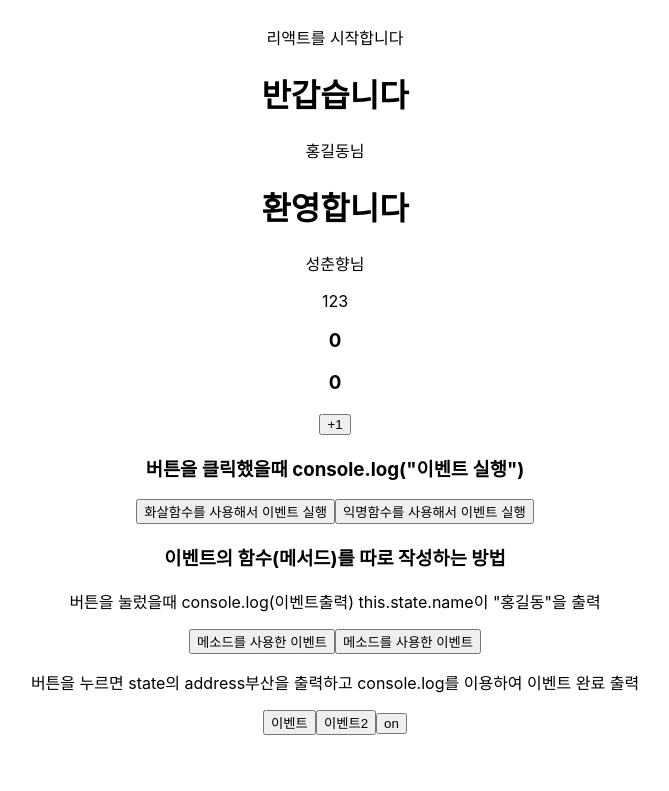
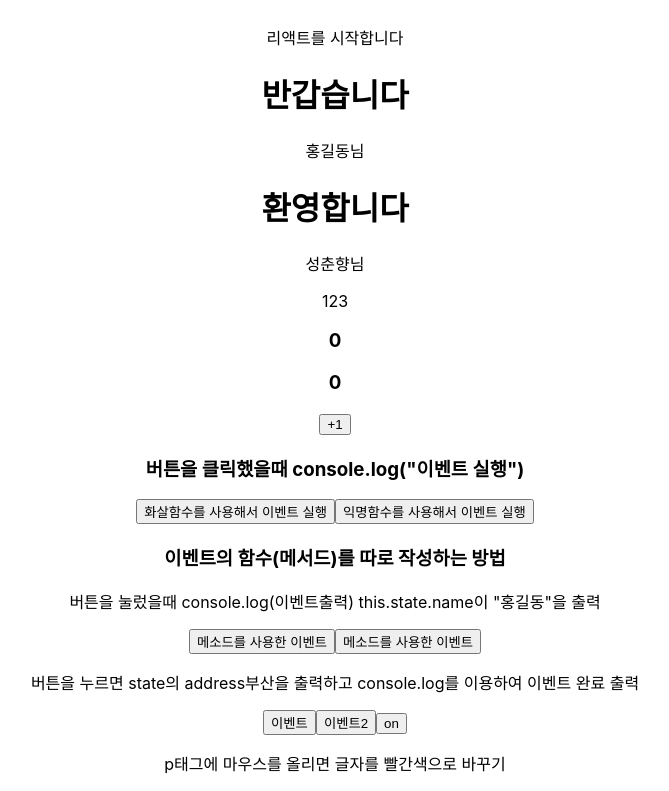
Before and after one commit to djdjdjdfh1/React, a React (Create React App) app in the folder first-react/: page / in a window 1280 px wide. Shown: the part 473-1264 px from the top of the page, without its empty margins (305-974 px from the left). Before the commit the page ends 1208 px from the top, so only its background shows below. Built offline with nearby package versions, Linux system fonts and the light colour scheme; the HTML template or start-up script is replaced by a standard one.

Commit message:
0331 react

```diff
--- a/first-react/src/components/EventComp.jsx
+++ b/first-react/src/components/EventComp.jsx
@@ -7,7 +7,8 @@ export class EventComp extends Component {
         this.state = {
             name: "홍길동",
             address: "부산",
-            toggle: true
+            toggle: true,
+            color: ""
         }
 
         // 메소드에 .bind로 묶어서 this전달
@@ -16,6 +17,7 @@ export class EventComp extends Component {
         this.printEvent = this.printEvent.bind(this);
         this.printAddress = this.printAddress.bind(this);
         this.setToggle = this.setToggle.bind(this);
+        this.changeColor = this.changeColor.bind(this);
         //this.printEvent는 이름
         // 참고) let num = 0; num = num + 1; >> num의 결과: 1
 
@@ -40,6 +42,11 @@ export class EventComp extends Component {
     setToggle() {
         this.setState({toggle: !this.state.toggle})
       }
+
+    // this.setState 통해서 컬러값 수정
+    changeColor() {
+        this.setState({color: "red"});
+    }
 
   render() {
     // render안에서 this = EventComp;
@@ -121,6 +128,17 @@ export class EventComp extends Component {
           >
             {this.state.toggle ? "on" : "off"}
           </button>
+
+          {/* state의 color : ""추가후
+            changeColor 메소드를 만들고,
+            메소드에서 this.state.color값을 "red"로 수정
+          */}
+          <p
+          onMouseEnter={this.changeColor}
+          style = {{color: this.state.color}}
+          >
+            p태그에 마우스를 올리면 글자를 빨간색으로 바꾸기
+          </p>
       </div>
     )
   }
```
